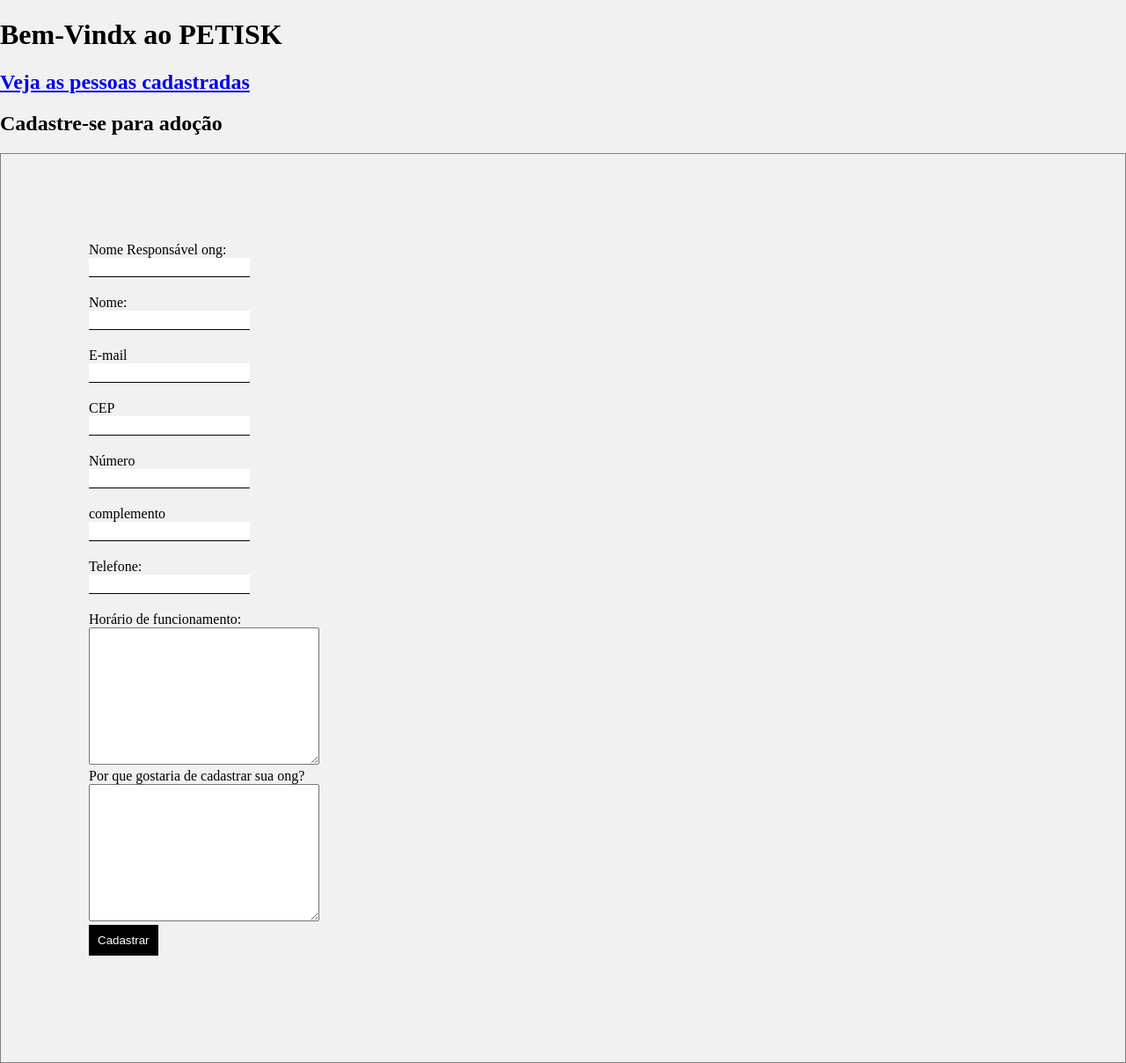
After one commit to caieiras-tech/903-petisk, a Django app: page /ong/cadastrar in a window 1280 px wide. The commit adds this page. Shown: the whole page at 88% size. Run offline with Django 3.2, Linux system fonts and the light colour scheme.

Commit message:
fluxo de ongs

```diff
--- a/petisk/urls.py
+++ b/petisk/urls.py
@@ -18,7 +18,8 @@
 from website import views
 
 urlpatterns = [
-    path('admin/', admin.site.urls),
+    path('admin', admin.site.urls),
     path('', views.index),
-    path('pessoas/', views.pessoas)
+    path('pessoas/', views.pessoas),
+    path('ong/cadastrar', views.cadastrar_ong)
 ]
--- /dev/null
+++ b/website/templates/cadastrar-ong.html
@@ -0,0 +1,47 @@
+{% extends 'shared/layout.html' %}
+{% load staticfiles %}
+
+{% block conteudo  %}
+
+    {% if nome %}
+        <h1>Bem-Vindx {{nome}}</h1>
+    {% else %}
+        <h1>Bem-Vindx ao PETISK</h1>
+    {% endif %}
+    <h2><a href="/pessoas"> Veja as pessoas cadastradas</a></h2>
+
+    <h2><strong>Cadastre-se para adoção</strong></h2>
+
+    <form action="/ong/cadastrar" method="post">
+        {% csrf_token %}
+        <label for="nome">Nome Responsável ong:</label>
+        <input type="text" name="nome_responsavel" required>
+
+        <label for="">Nome:</label>
+        <input type="text" name="nome" required>
+
+        <label for="email">E-mail</label>
+        <input type="email" name="email" required>
+
+        <label for="str_cep">CEP</label>
+        <input type="text" name="str_cep" maxlength="8" required>
+
+        <label for="str_numero">Número</label>
+        <input type="text" name="str_numero" maxlength="5" required>
+
+        <label for="complemento">complemento</label>
+        <input type="text" name="complemento">
+
+        <label for="telefone">Telefone: </label>
+        <input type="text" name="telefone">
+
+        <label for="horario_funcionamento">Horário de funcionamento: </label>
+        <textarea name="horario_funcionamento" cols="30" rows="10" required></textarea>
+
+        <label for="observacao">Por que gostaria de cadastrar sua ong? </label>
+        <textarea name="observacao" cols="30" rows="10" required></textarea>
+
+        <input class="btn" type="submit" value="Cadastrar">
+    </form>
+
+{% endblock %}
--- a/website/templates/index.html
+++ b/website/templates/index.html
@@ -8,7 +8,8 @@
     {% else %}
         <h1>Bem-Vindx ao PETISK</h1>
     {% endif %}
-    <h2><a href="/pessoas"> Veja as pessoas cadastradas</a></h2>
+    <h2><a href="/pessoas/"> Veja as pessoas cadastradas</a></h2>
+    <h2><a href="/ong/cadastrar"> cadastre sua ong</a></h2>
     <h2><strong>Cadastre-se para adoção</strong></h2>
 
     <form action="/" method="post">
--- a/website/views.py
+++ b/website/views.py
@@ -1,5 +1,5 @@
 from django.shortcuts import render
-from website.models import Pessoa
+from website.models import Pessoa, Ong
 
 # Create your views here.
 
@@ -36,3 +36,24 @@
         'pessoas': pessoas
     }
     return render(request, 'pessoas.html', contexto)
+
+
+def cadastrar_ong(request):
+    if request.method == 'POST':
+        x = Ong()
+        x.nome_responsavel = request.POST.get('nome_responsavel')
+        x.nome = request.POST.get('nome')
+        x.email = request.POST.get('email')
+        x.str_cep = request.POST.get('str_cep')
+        x.str_numero = request.POST.get('str_numero')
+        x.complemento = request.POST.get('complemento')
+        x.telefone = request.POST.get('telefone')
+        x.horario_funcionamento = request.POST.get('horario_funcionamento')
+        x.observacao = request.POST.get('observacao')
+        x.save()
+
+        contexto = {'msg': 'Parabéns ' + x.nome}
+        return render(request, 'sucesso.html', contexto)
+
+
+    return render(request, 'cadastrar-ong.html')
```
Also changed, not shown: website/models.py (+56 -0 lines), website/templates/sucesso.html (added, +8 -0 lines), db.sqlite3, website/migrations/0002_ong.py (added), website/migrations/0003_ong_email.py (added), website/migrations/0004_ong_telefone.py (added).
